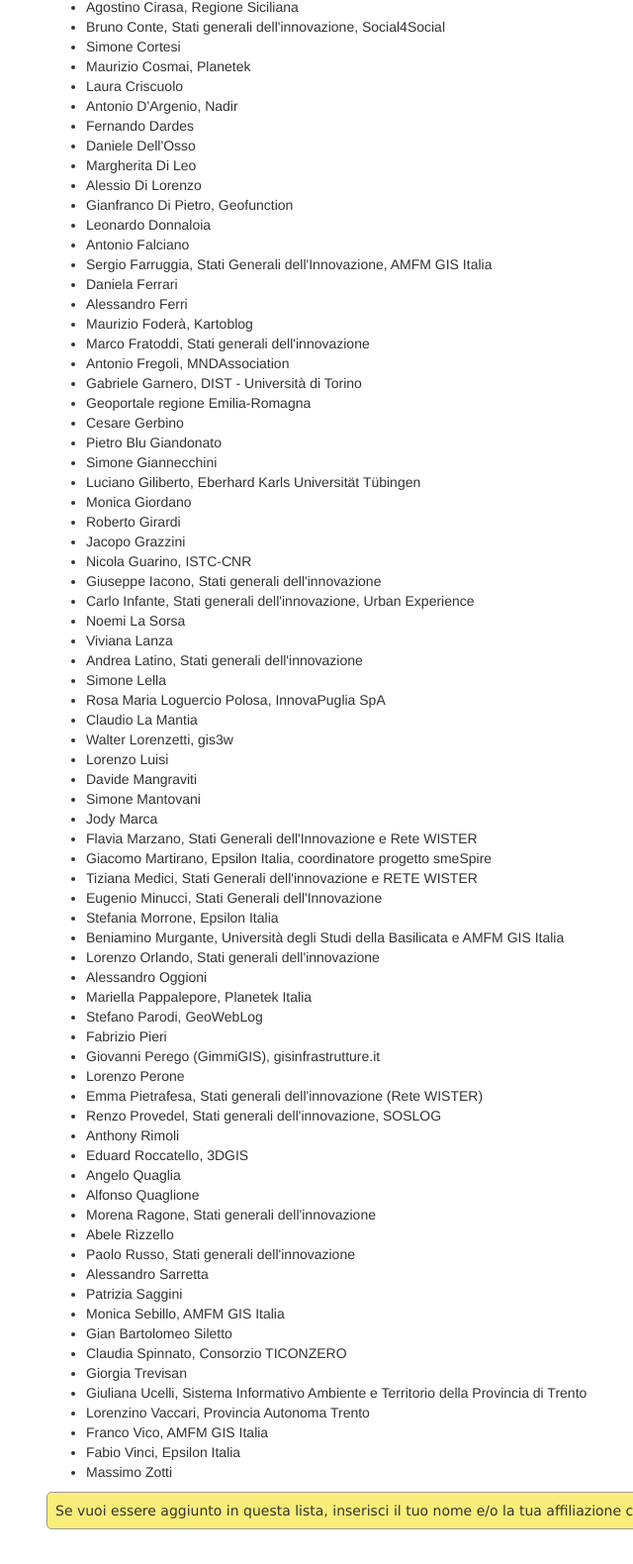
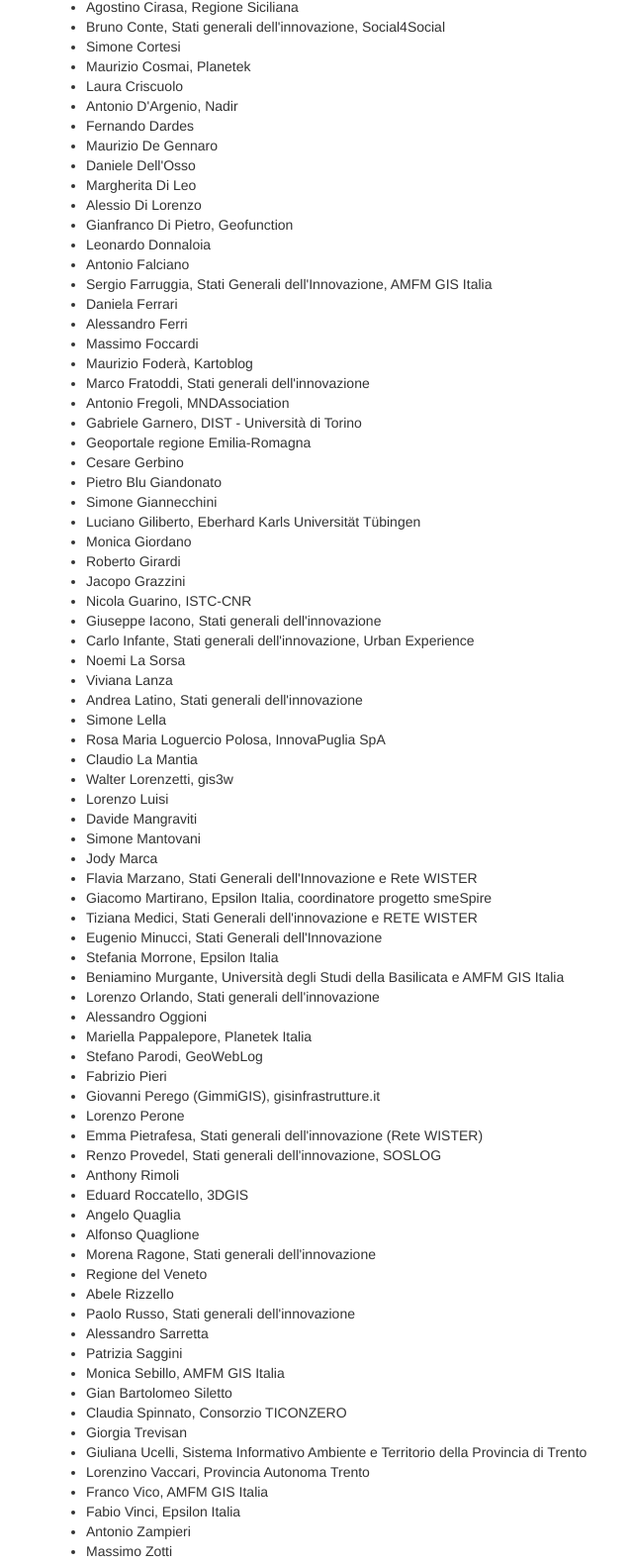
Before and after one commit to aborruso/it4insp, a plain HTML site: page firme.html in a window 1280 px wide. Shown: the part 539-2119 px from the top of the page at 99% size, without its empty margins (23-663 px from the left). Drawn offline with Linux system fonts and the light colour scheme.

Commit message:
Update firme.html

```diff
--- a/firme.html
+++ b/firme.html
@@ -105,6 +105,7 @@
 							<li>Laura Criscuolo</li>
 							<li>Antonio D'Argenio, Nadir</li>
 							<li>Fernando Dardes</li>
+							<li>Maurizio De Gennaro</li>
 							<li>Daniele Dell'Osso</li>
 							<li>Margherita Di Leo</li>
 							<li>Alessio Di Lorenzo</li>
@@ -114,6 +115,7 @@
 							<li>Sergio Farruggia, Stati Generali dell'Innovazione, AMFM GIS Italia</li>
 							<li>Daniela Ferrari</li>
 							<li>Alessandro Ferri</li>
+							<li>Massimo Foccardi</li>
 							<li>Maurizio Foder&agrave;, Kartoblog</li>
 							<li>Marco Fratoddi, Stati generali dell'innovazione</li>
 							<li>Antonio Fregoli, MNDAssociation</li>
@@ -160,6 +162,7 @@
 							<li>Angelo Quaglia</li>
 							<li>Alfonso Quaglione</li>
 							<li>Morena Ragone, Stati generali dell'innovazione</li>
+							<li>Regione del Veneto</li>
 							<li>Abele Rizzello</li>
 							<li>Paolo Russo, Stati generali dell'innovazione</li>
 							<li>Alessandro Sarretta</li>
@@ -172,6 +175,7 @@
 							<li>Lorenzino Vaccari, Provincia Autonoma Trento</li>
 							<li>Franco Vico, AMFM GIS Italia</li>
 							<li>Fabio Vinci, Epsilon Italia</li>
+							<li>Antonio Zampieri</li>
 							<li>Massimo Zotti</li>
 						</ul>
 						<p style="background-color: #F9EE7A;border-radius: 5px 5px; -moz-border-radius: 5px 5px; -webkit-border-radius: 5px 5px;  padding: 8px 8px 8px 8px; margin: 5px 0px 5px 0px;border: 1px solid #999999;font-family: Verdana,Arial,Helvetica,sans-serif;">
```
